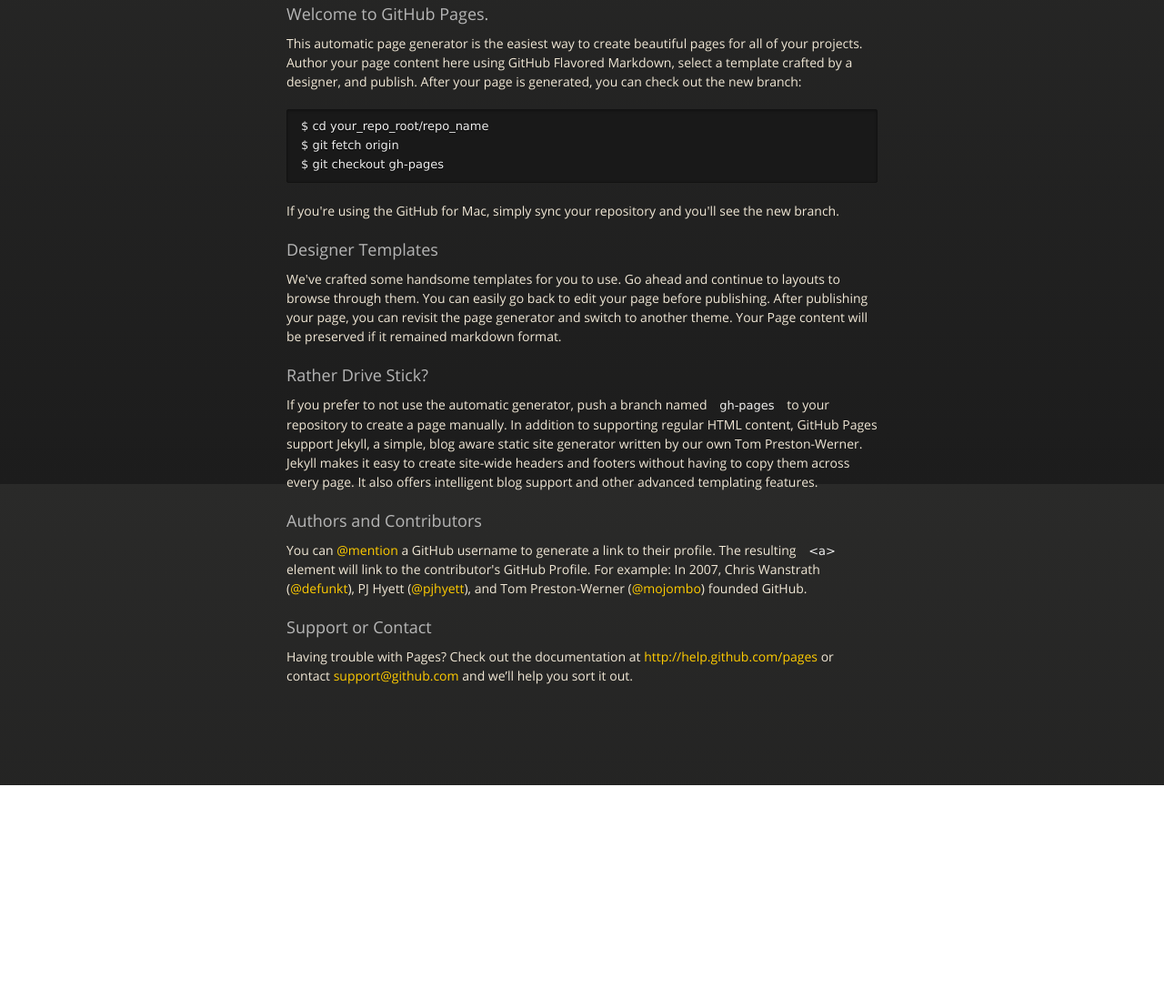
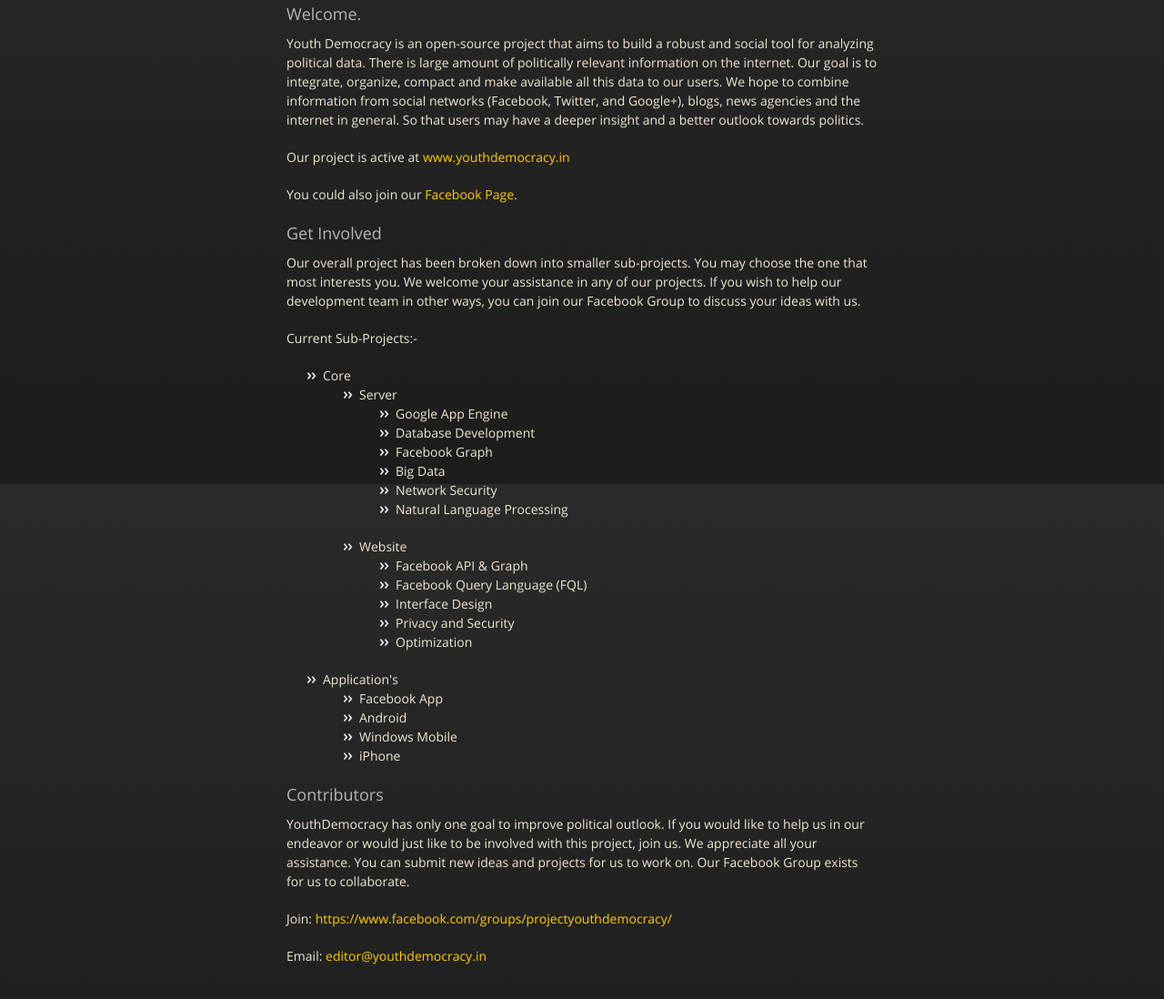
Before and after one commit to shivamkejriwal/YouthDemocracy, a plain HTML site: page index.html in a window 1280 px wide. Shown: the part 268-1366 px from the top of the page at 91% size. Before the commit the page ends 1131 px from the top, so only its background shows below. Drawn offline with nearby package versions, Linux system fonts and the light colour scheme.

```diff
--- a/index.html
+++ b/index.html
@@ -38,32 +38,63 @@
           <span class="credits right">Hosted on GitHub Pages &mdash; Theme by <a href="http://twitter.com/#!/michigangraham">mattgraham</a></span>
         </div>
 
-        <h3>Welcome to GitHub Pages.</h3>
+        <h3>Welcome.</h3>
 
-<p>This automatic page generator is the easiest way to create beautiful pages for all of your projects. Author your page content here using GitHub Flavored Markdown, select a template crafted by a designer, and publish. After your page is generated, you can check out the new branch:</p>
+<p>Youth Democracy is an open-source project that aims to build a robust and social tool for analyzing political data. There is large amount of politically relevant information on the internet. Our goal is to integrate, organize, compact and make available all this data to our users. We hope to combine information from social networks (Facebook, Twitter, and Google+), blogs, news agencies and the internet in general. So that users may have a deeper insight and a better outlook towards politics.</p>
 
-<pre><code>$ cd your_repo_root/repo_name
-$ git fetch origin
-$ git checkout gh-pages
-</code></pre>
+<p>Our project is active at <a href="www.youthdemocracy.in">www.youthdemocracy.in</a></p>
 
-<p>If you're using the GitHub for Mac, simply sync your repository and you'll see the new branch.</p>
+<p>You could also join our <a href="https://www.facebook.com/pages/Youth-Democracy/171545239644634">Facebook Page</a>.</p>
 
-<h3>Designer Templates</h3>
+<h3>Get Involved</h3>
 
-<p>We've crafted some handsome templates for you to use. Go ahead and continue to layouts to browse through them. You can easily go back to edit your page before publishing. After publishing your page, you can revisit the page generator and switch to another theme. Your Page content will be preserved if it remained markdown format.</p>
+<p>Our overall project has been broken down into smaller sub-projects. You may choose the one that most interests you. We welcome your assistance in any of our projects. If you wish to help our development team in other ways, you can join our Facebook Group to discuss your ideas with us.</p>
 
-<h3>Rather Drive Stick?</h3>
+<p>Current Sub-Projects:-</p>
 
-<p>If you prefer to not use the automatic generator, push a branch named <code>gh-pages</code> to your repository to create a page manually. In addition to supporting regular HTML content, GitHub Pages support Jekyll, a simple, blog aware static site generator written by our own Tom Preston-Werner. Jekyll makes it easy to create site-wide headers and footers without having to copy them across every page. It also offers intelligent blog support and other advanced templating features.</p>
+<ul>
+<li>Core
 
-<h3>Authors and Contributors</h3>
+<ul>
+<li>Server
 
-<p>You can <a href="https://github.com/blog/821" class="user-mention">@mention</a> a GitHub username to generate a link to their profile. The resulting <code>&lt;a&gt;</code> element will link to the contributor's GitHub Profile. For example: In 2007, Chris Wanstrath (<a href="https://github.com/defunkt" class="user-mention">@defunkt</a>), PJ Hyett (<a href="https://github.com/pjhyett" class="user-mention">@pjhyett</a>), and Tom Preston-Werner (<a href="https://github.com/mojombo" class="user-mention">@mojombo</a>) founded GitHub.</p>
+<ul>
+<li>Google App Engine</li>
+<li>Database Development</li>
+<li>Facebook Graph</li>
+<li>Big Data</li>
+<li>Network Security</li>
+<li>Natural Language Processing</li>
+</ul>
+</li>
+<li>Website
 
-<h3>Support or Contact</h3>
+<ul>
+<li>Facebook API &amp; Graph</li>
+<li>Facebook Query Language (FQL)</li>
+<li>Interface Design</li>
+<li>Privacy and Security</li>
+<li>Optimization</li>
+</ul>
+</li>
+</ul>
+</li>
+<li>Application's
 
-<p>Having trouble with Pages? Check out the documentation at <a href="http://help.github.com/pages">http://help.github.com/pages</a> or contact <a href="mailto:support@github.com">support@github.com</a> and we’ll help you sort it out.</p>
+<ul>
+<li>Facebook App</li>
+<li>Android</li>
+<li>Windows Mobile</li>
+<li>iPhone</li>
+</ul>
+</li>
+</ul><h3>Contributors</h3>
+
+<p>YouthDemocracy has only one goal to improve political outlook. If you would like to help us in our endeavor or would just like to be involved with this project, join us. We appreciate all your assistance. You can submit new ideas and projects for us to work on. Our Facebook Group exists for us to collaborate.</p>
+
+<p>Join: <a href="https://www.facebook.com/groups/projectyouthdemocracy/">https://www.facebook.com/groups/projectyouthdemocracy/</a></p>
+
+<p>Email: <a href="mailto:editor@youthdemocracy.in">editor@youthdemocracy.in</a></p>
       </section>
 
     </div>
```
Also changed, not shown: params.json (+1 -1 lines).
